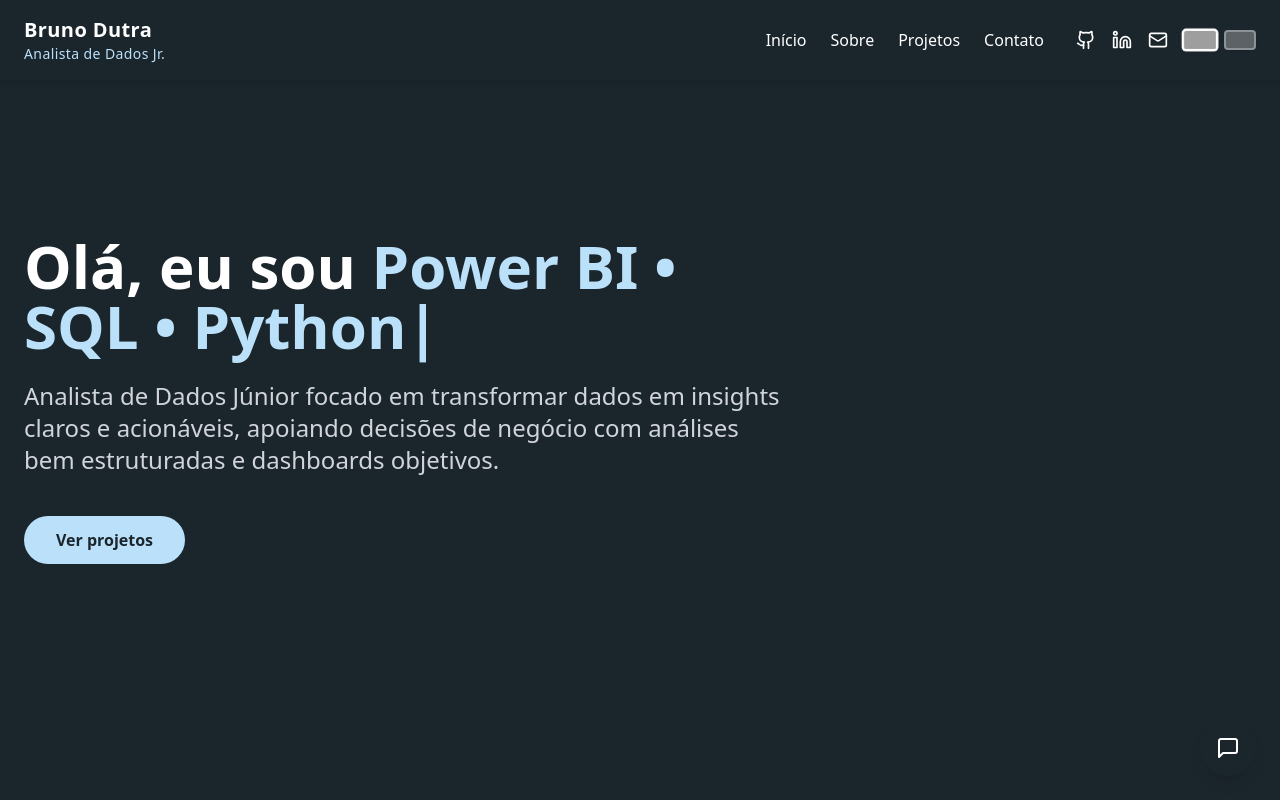
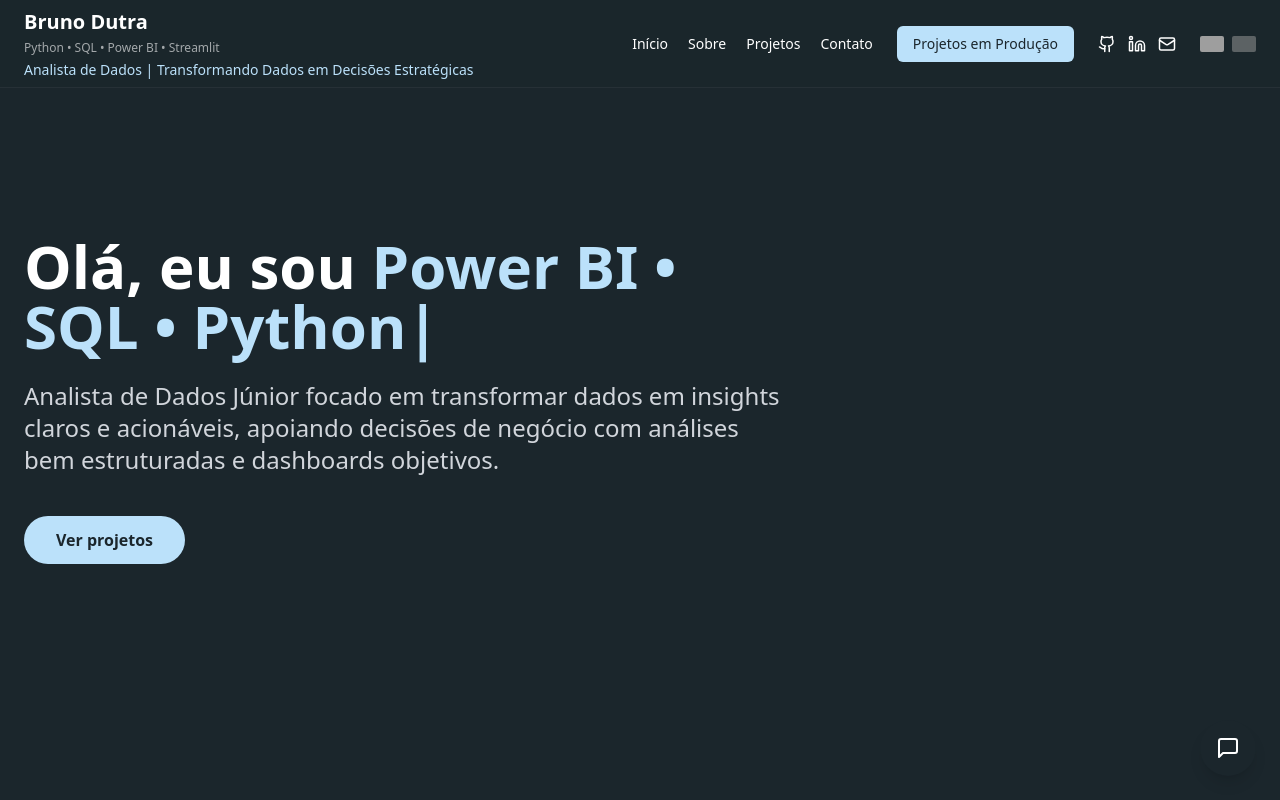
Before and after one commit to brunodutraho/bruno-dutra-portfolio, a React (Vite) app: page / in a window 1280 px wide. Shown: the top 800 px of the page. Built offline with nearby package versions, Linux system fonts and the light colour scheme; grey boxes are pictures that could not be loaded.

Commit message:
refactor(header): reestrutura responsividade, melhora UX mobile e integra language switcher.

```diff
--- a/src/components/Header.tsx
+++ b/src/components/Header.tsx
@@ -1,6 +1,6 @@
 import React, { useState, useContext } from 'react';
 import { Menu, X, Github, Linkedin, Mail } from 'lucide-react';
-import { motion } from 'framer-motion';
+import { motion, AnimatePresence } from 'framer-motion';
 import { LanguageContext } from '../context/LanguageContext';
 
 type MenuItem = {
@@ -32,51 +32,62 @@
   ];
 
   return (
-    <header className="fixed w-full bg-[#1B262C] text-white z-50 shadow-md">
-      <nav className="container mx-auto px-6 py-4">
-        <div className="flex justify-between items-center">
+    <>
+      <header className="fixed top-0 left-0 w-full h-[4rem] bg-[#1B262C]/95 backdrop-blur-sm text-white z-50 border-b border-white/5 sm:h-[5.5rem]">
+        <nav className="max-w-7xl mx-auto px-6 h-full flex items-center justify-between">
 
-          {/* LOGO / IDENTIDADE */}
+          {/* IDENTIDADE */}
           <motion.div
             initial={{ opacity: 0, x: -20 }}
             animate={{ opacity: 1, x: 0 }}
             transition={{ duration: 0.5 }}
-            className="font-semibold tracking-wide leading-tight"
+            className="leading-tight flex flex-col"
           >
-            {/* Desktop */}
-            <span className="hidden md:block text-xl">
+            <span className="text-base md:text-lg lg:text-xl font-semibold">
               Bruno Dutra
-              <span className="block text-sm text-[#BBE1FA] font-normal">
-                {lang === 'pt' ? 'Analista de Dados Jr.' : 'Junior Data Analyst'}
-              </span>
             </span>
 
-            {/* Mobile */}
-            <span className="md:hidden flex flex-col text-[1.1rem]">
-              Bruno Dutra
-              <span className="text-xs text-[#BBE1FA]">
-                {lang === 'pt' ? 'Analista de Dados Jr.' : 'Junior Data Analyst'}
+            {/* Texto que deve aparecer SEMPRE */}
+            <span className="text-[11px] md:text-xs text-white/60 mt-1 whitespace-nowrap">
+              Python • SQL • Power BI • Streamlit
             </span>
+
+            {/* Subtítulo estratégico controlado por 1100px */}
+            <span className="hidden [@media(min-width:1100px)]:block text-sm text-[#BBE1FA] font-normal mt-1 whitespace-nowrap">
+              {lang === 'pt'
+                ? 'Analista de Dados | Transformando Dados em Decisões Estratégicas'
+                : 'Data Analyst | Turning Data into Strategic Decisions'}
             </span>
           </motion.div>
 
-          {/* DESKTOP MENU */}
-          <div className="hidden md:flex items-center space-x-8">
-            <div className="flex space-x-6">
+          {/* DESKTOP AREA */}
+          <div className="hidden md:flex items-center gap-6">
+
+            {/* MENU LINKS */}
+            <div className="flex gap-5">
               {menuItems.map(item => (
                 <motion.a
                   key={item.title}
                   href={item.href}
                   whileHover={{ y: -2 }}
-                  className="font-medium hover:text-[#BBE1FA] transition-colors"
+                  className="text-sm font-medium hover:text-[#BBE1FA] transition-colors whitespace-nowrap"
                 >
                   {item.title}
                 </motion.a>
               ))}
             </div>
 
-            {/* SOCIAL + LANG */}
-            <div className="flex items-center space-x-4">
+            {/* CTA somente lg+ */}
+            <motion.a
+              href="#projetos"
+              whileHover={{ scale: 1.05 }}
+              className="hidden lg:inline-flex px-4 py-2 bg-[#BBE1FA] text-[#1B262C] rounded-md text-sm font-medium whitespace-nowrap"
+            >
+              {lang === 'pt' ? 'Projetos em Produção' : 'Live Projects'}
+            </motion.a>
+
+            {/* SOCIAL */}
+            <div className="flex items-center gap-3">
               {socialLinks.map(({ icon: Icon, href, label }) => (
                 <motion.a
                   key={label}
@@ -87,68 +98,56 @@
                   className="hover:text-[#BBE1FA] transition-colors"
                   title={label}
                 >
-                  <Icon size={20} />
+                  <Icon size={18} />
                 </motion.a>
               ))}
-
-              {/* LANG SWITCH */}
-              <div className="flex items-center gap-2 ml-2">
-                <motion.button
-                  onClick={() => lang !== 'pt' && toggleLanguage()}
-                  animate={{
-                    scale: lang === 'pt' ? 1.15 : 1,
-                    opacity: lang === 'pt' ? 1 : 0.5,
-                  }}
-                  className="p-[2px] rounded bg-white shadow"
-                  title="Português"
-                >
-                  <img
-                    src="https://flagcdn.com/40x30/br.png"
-                    alt="Português"
-                    className="w-7 h-4 rounded-sm"
-                  />
-                </motion.button>
-
-                <motion.button
-                  onClick={() => lang !== 'en' && toggleLanguage()}
-                  animate={{
-                    scale: lang === 'en' ? 1.15 : 1,
-                    opacity: lang === 'en' ? 1 : 0.5,
-                  }}
-                  className="p-[2px] rounded bg-white shadow"
-                  title="English"
-                >
-                  <img
-                    src="https://flagcdn.com/40x30/us.png"
-                    alt="English"
-                    className="w-7 h-4 rounded-sm"
-                  />
-                </motion.button>
-              </div>
-            </div>
             </div>
 
-          {/* MOBILE ACTIONS */}
-          <div className="md:hidden flex items-center gap-3">
-            {/* LANG */}
-            <div className="flex gap-2">
+            {/* LANGUAGE */}
+            <div className="flex items-center gap-2">
               <button onClick={() => lang !== 'pt' && toggleLanguage()}>
                 <img
                   src="https://flagcdn.com/40x30/br.png"
-                  alt="PT"
-                  className={`w-7 h-4 rounded-sm ${lang !== 'pt' && 'opacity-50'}`}
+                  className={`w-6 h-4 rounded-sm transition-opacity ${
+                    lang === 'pt' ? 'opacity-100' : 'opacity-50'
+                  }`}
                 />
               </button>
               <button onClick={() => lang !== 'en' && toggleLanguage()}>
                 <img
                   src="https://flagcdn.com/40x30/us.png"
-                  alt="EN"
-                  className={`w-7 h-4 rounded-sm ${lang !== 'en' && 'opacity-50'}`}
+                  className={`w-6 h-4 rounded-sm transition-opacity ${
+                    lang === 'en' ? 'opacity-100' : 'opacity-50'
+                  }`}
+                />
+              </button>
+            </div>
+          </div>
+
+          {/* MOBILE BUTTON + LANGUAGE */}
+          <div className="md:hidden flex items-center gap-3">
+
+            {/* LANGUAGE MOBILE */}
+            <div className="flex items-center gap-2">
+              <button onClick={() => lang !== 'pt' && toggleLanguage()}>
+                <img
+                  src="https://flagcdn.com/40x30/br.png"
+                  className={`w-6 h-4 rounded-sm transition-opacity ${
+                    lang === 'pt' ? 'opacity-100' : 'opacity-50'
+                  }`}
+                />
+              </button>
+
+              <button onClick={() => lang !== 'en' && toggleLanguage()}>
+                <img
+                  src="https://flagcdn.com/40x30/us.png"
+                  className={`w-6 h-4 rounded-sm transition-opacity ${
+                    lang === 'en' ? 'opacity-100' : 'opacity-50'
+                  }`}
                 />
               </button>
             </div>
 
-            {/* MENU TOGGLE */}
             <button
               onClick={() => setIsOpen(!isOpen)}
               aria-label="Menu"
@@ -157,43 +156,75 @@
               {isOpen ? <X size={24} /> : <Menu size={24} />}
             </button>
           </div>
+
+        </nav>
+      </header>
+
+      {/* MOBILE MENU OVERLAY (INALTERADO) */}
+      <AnimatePresence>
+        {isOpen && (
+          <>
+            <motion.div
+              initial={{ opacity: 0 }}
+              animate={{ opacity: 0.6 }}
+              exit={{ opacity: 0 }}
+              transition={{ duration: 0.3 }}
+              className="fixed inset-0 bg-black z-40 md:hidden"
+              onClick={() => setIsOpen(false)}
+            />
+
+            <motion.div
+              initial={{ x: '100%' }}
+              animate={{ x: 0 }}
+              exit={{ x: '100%' }}
+              transition={{ duration: 0.4, ease: 'easeInOut' }}
+              className="fixed top-0 right-0 h-full w-80 bg-[#1B262C] text-white z-[100] shadow-2xl p-8 flex flex-col md:hidden"
+            >
+              <div className="flex justify-end mb-10">
+                <button
+                  onClick={() => setIsOpen(false)}
+                  className="text-white hover:text-[#BBE1FA] transition-colors"
+                >
+                  <X size={26} />
+                </button>
               </div>
 
-        {/* MOBILE MENU */}
-        {isOpen && (
-          <motion.div
-            initial={{ opacity: 0, y: -10 }}
-            animate={{ opacity: 1, y: 0 }}
-            className="md:hidden mt-6 space-y-4"
-          >
-            {menuItems.map(item => (
-              <a
+              <div className="flex flex-col space-y-6 text-lg">
+                {menuItems.map((item, index) => (
+                  <motion.a
                     key={item.title}
                     href={item.href}
                     onClick={() => setIsOpen(false)}
-                className="block font-medium hover:text-[#BBE1FA]"
+                    initial={{ opacity: 0, x: 20 }}
+                    animate={{ opacity: 1, x: 0 }}
+                    transition={{ delay: index * 0.1 }}
+                    className="font-medium text-white hover:text-[#BBE1FA] transition-colors"
                   >
                     {item.title}
-              </a>
+                  </motion.a>
                 ))}
+              </div>
 
-            <div className="flex space-x-4 pt-4 border-t border-white/10">
+              <div className="mt-auto pt-10 border-t border-white/10 flex space-x-6">
                 {socialLinks.map(({ icon: Icon, href, label }) => (
-                <a
+                  <motion.a
                     key={label}
                     href={href}
                     target="_blank"
                     rel="noopener noreferrer"
-                  className="hover:text-[#BBE1FA]"
+                    whileHover={{ scale: 1.2 }}
+                    className="text-white hover:text-[#BBE1FA] transition-colors"
+                    title={label}
                   >
-                  <Icon size={20} />
-                </a>
+                    <Icon size={22} />
+                  </motion.a>
                 ))}
               </div>
             </motion.div>
+          </>
         )}
-      </nav>
-    </header>
+      </AnimatePresence>
+    </>
   );
 };
 
```
Lines whose indentation alone changed are shown as unchanged.
